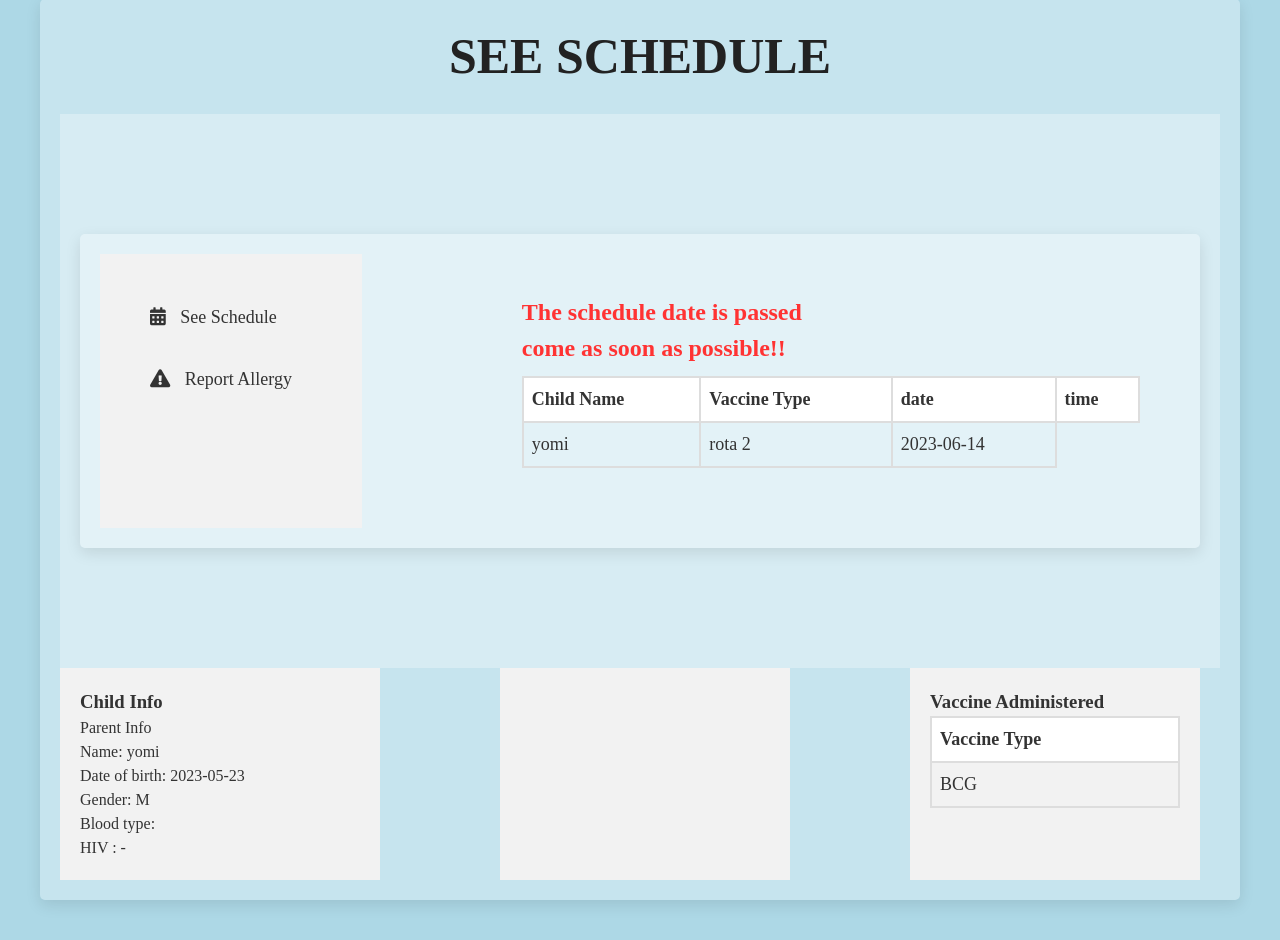
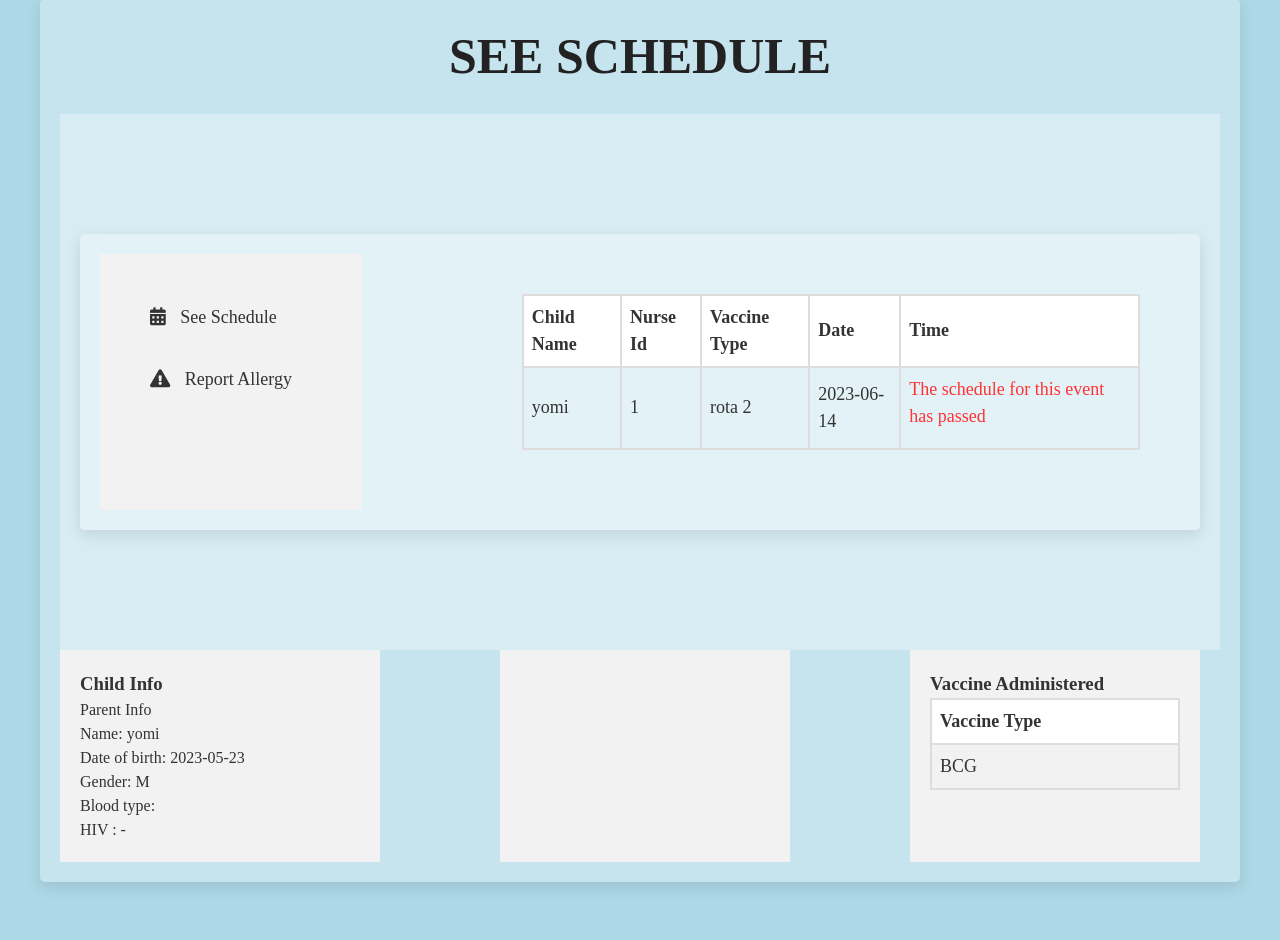
Before and after one commit to lensesorsa/lense, a PHP site: page /seeschedule.php in a window 1280 px wide. Shown: the part 179-1119 px from the top of the page. Run offline with PHP 8.4, Linux system fonts and the light colour scheme; the visitor is signed in with stand-in values (Sample User, id 1); data comes from the database, SQL or seed files in the repository.

Commit message:
update style

```diff
--- a/GenerateReport.php
+++ b/GenerateReport.php
@@ -5,7 +5,7 @@
    <meta charset="UTF-8">
    <meta http-equiv="X-UA-Compatible" content="IE=edge">
    <meta name="viewport" content="width=device-width, initial-scale=1.0">
-   <title>Weekly and Monthly Reports</title>
+   <title>Reports</title>
    <!-- font awesome cdn link  -->
    <link rel="stylesheet" href="https://cdnjs.cloudflare.com/ajax/libs/font-awesome/5.15.4/css/all.min.css">
    <!-- swiper css link  -->
--- a/NKhome.php
+++ b/NKhome.php
@@ -1,10 +1,10 @@
-<?php
+<!-- <?php
   session_start();
   if (!isset($_SESSION['user_id']) || !isset($_SESSION['name']) || $_SESSION['role'] !== 'nurseclerk') {
    header("location:home.php");
 
 }
-?>
+?> -->
 <section class="header">
 
    <a href="home.php" class="logo"> Jan meda health center</a>
--- a/Nhome.php
+++ b/Nhome.php
@@ -1,10 +1,10 @@
-<?php
+<!-- <?php
   session_start();
   if (!isset($_SESSION['user_id']) || !isset($_SESSION['name']) || $_SESSION['role'] !== 'nurse') {
    header("location:home.php");
 
 }
-?>
+?> -->
 <section class="header">
 
    <a href="home.php" class="logo"> Jan meda health center</a>
--- a/Phome.php
+++ b/Phome.php
@@ -1,10 +1,10 @@
-<?php
+<!-- <?php
   session_start();
   if (!isset($_SESSION['user_id']) || !isset($_SESSION['name']) || $_SESSION['role'] !== 'parent') {
    header("location:home.php");
 
 }
-?>
+?> -->
 <section class="header">
 
    <a href="home.php" class="logo"> Jan meda health center</a>
--- a/childprofile.php
+++ b/childprofile.php
@@ -13,7 +13,7 @@
    <meta charset="UTF-8">
    <meta http-equiv="X-UA-Compatible" content="IE=edge">
    <meta name="viewport" content="width=device-width, initial-scale=1.0">
-   <title>see schedule</title>
+   <title>Child Profile</title>
    <!-- font awesome cdn link  -->
    <link rel="stylesheet" href="https://cdnjs.cloudflare.com/ajax/libs/font-awesome/5.15.4/css/all.min.css">
    <!-- swiper css link  -->
--- a/content.php
+++ b/content.php
@@ -11,7 +11,7 @@ if (!isset($_SESSION['user_id']) || !isset($_SESSION['name']) || $_SESSION['role
     <meta charset="UTF-8">
     <meta http-equiv="X-UA-Compatible" content="IE=edge">
     <meta name="viewport" content="width=device-width, initial-scale=1.0">
-    <title>add content</title>
+    <title>Add content</title>
     <!-- font awesome cdn link  -->
     <link rel="stylesheet" href="https://cdnjs.cloudflare.com/ajax/libs/font-awesome/5.15.4/css/all.min.css">
     <!-- swiper css link  -->
--- a/generatereport.php
+++ b/generatereport.php
@@ -5,7 +5,7 @@
    <meta charset="UTF-8">
    <meta http-equiv="X-UA-Compatible" content="IE=edge">
    <meta name="viewport" content="width=device-width, initial-scale=1.0">
-   <title>Weekly and Monthly Reports</title>
+   <title>Reports</title>
    <!-- font awesome cdn link  -->
    <link rel="stylesheet" href="https://cdnjs.cloudflare.com/ajax/libs/font-awesome/5.15.4/css/all.min.css">
    <!-- swiper css link  -->
--- a/home.php
+++ b/home.php
@@ -69,7 +69,7 @@ try {
    <meta charset="UTF-8">
    <meta http-equiv="X-UA-Compatible" content="IE=edge">
    <meta name="viewport" content="width=device-width, initial-scale=1.0">
-   <title>home</title>
+   <title>Home</title>
    <!-- font awesome cdn link  -->
    <link rel="stylesheet" href="https://cdnjs.cloudflare.com/ajax/libs/font-awesome/5.15.4/css/all.min.css">
    <!-- swiper css link  -->
--- a/immunize.php
+++ b/immunize.php
@@ -221,7 +221,7 @@ if ($successful) {
    <meta charset="UTF-8">
    <meta http-equiv="X-UA-Compatible" content="IE=edge">
    <meta name="viewport" content="width=device-width, initial-scale=1.0">
-   <title>immunize</title>
+   <title>Immunize</title>
    <!-- Add the Bootstrap CSS file -->
    <link rel="stylesheet" href="https://maxcdn.bootstrapcdn.com/bootstrap/3.4.1/css/bootstrap.min.css">
 
--- a/reportallergy.php
+++ b/reportallergy.php
@@ -69,7 +69,7 @@ if ($_SERVER["REQUEST_METHOD"] == "POST") {
     <meta charset="UTF-8">
     <meta http-equiv="X-UA-Compatible" content="IE=edge">
     <meta name="viewport" content="width=device-width, initial-scale=1.0">
-    <title>Contact</title>
+    <title>Report allergy</title>
     <!-- Add the Bootstrap CSS file -->
     <link rel="stylesheet" href="https://maxcdn.bootstrapcdn.com/bootstrap/3.4.1/css/bootstrap.min.css">
 
--- a/schedule.php
+++ b/schedule.php
@@ -11,7 +11,7 @@
    <meta charset="UTF-8">
    <meta http-equiv="X-UA-Compatible" content="IE=edge">
    <meta name="viewport" content="width=device-width, initial-scale=1.0">
-   <title>home</title>
+   <title>Schedule</title>
 
       <!-- Add the Bootstrap CSS file -->
 <link rel="stylesheet" href="https://maxcdn.bootstrapcdn.com/bootstrap/3.4.1/css/bootstrap.min.css">
@@ -193,7 +193,7 @@ a:hover {
 
 
 <body style="background-color: lightblue;">
-<?php @include 'NKheader.php'; ?>
+<?php @include 'NKhome.php'; ?>
 <section class="footer">
 <div class="container">
       <div class="row">
--- a/seeallergyreport.php
+++ b/seeallergyreport.php
@@ -5,7 +5,7 @@
    <meta charset="UTF-8">
    <meta http-equiv="X-UA-Compatible" content="IE=edge">
    <meta name="viewport" content="width=device-width, initial-scale=1.0">
-   <title>contact</title>
+   <title>See Allergy Report</title>
    <!-- font awesome cdn link  -->
    <link rel="stylesheet" href="https://cdnjs.cloudflare.com/ajax/libs/font-awesome/5.15.4/css/all.min.css">
    <!-- swiper css link  -->
@@ -157,7 +157,6 @@ a:hover {
          <section class="contact">
          <fieldset style="width: 10;">
             <?php
-            session_start();
             $host = "localhost";
             $username = "root";
             $password = "";
--- a/seeschedule.php
+++ b/seeschedule.php
@@ -13,6 +13,7 @@
    <!-- custom css file link  -->
    <link rel="stylesheet" href="css/Style.css">
    <ink rel="shortcut icon" href="images/ye.jpg">
+   <link rel="shortcut icon" type="image/x-icon" href="image/logo.jpg" />
 </head>
 <style>
    table {
@@ -176,7 +177,6 @@
                            try {
                               $conn = new PDO("mysql:host=$host;dbname=$dbname", $username, $password);
                               $conn->setAttribute(PDO::ATTR_ERRMODE, PDO::ERRMODE_EXCEPTION);
-                              session_start();
 
                               if (!isset($_SESSION['user_id']) || !isset($_SESSION['name']) || $_SESSION['role'] !== 'parent') {
                                  header("location:home.php");
@@ -185,27 +185,31 @@
                               $c_id =  $_SESSION["c_id"];
 
 
-                              $stmt = $conn->query("SELECT c_id, v_type,date,time FROM schedule where c_id='$c_id'"); //where child is his own child's session
+                              $stmt = $conn->query("SELECT c_id, v_type,date,time,n_id FROM schedule where c_id='$c_id'"); //where child is his own child's session
                               $select = $conn->query("SELECT name from child where c_id='$c_id'");
 
                               //Display the results in an HTML table with borders and clickable rows
                               echo "<table>";
-                              echo "<tr><th>Child Name</th><th>Vaccine Type</th><th>date</th><th>time</th></tr>";
+                           echo "<tr><th>Child Name</th><th>Nurse Id</th><th>Vaccine Type</th><th>Date</th><th>Time</th></tr>";
+
                            while (($row = $stmt->fetch()) && ($rows = $select->fetch())) {
 
                               echo "<td>" . $rows["name"] . "</td>";
+                              echo "<td>" . $row["n_id"] . "</td>";
                               echo "<td>" . $row["v_type"] . "</td>";
                               echo "<td>" . $row["date"] . "</td>";
+
+
                               if ($row["time"] != null) {
                                   if (strtotime($row["date"]) < time()) {
                                       // schedule date has passed, show a warning message
-                                       echo "<h2 class=error>The schedule date is passed <hr>come as soon as possible!!</td>";
+                                      echo "<td><div class='error'>The schedule for this event has passed</div></td>";
                                   } else {
                                       // schedule date is in the future, show the time
                                       echo "<td>" . $row["time"] . "</td>";
                                   }
                               } else {
-                                    echo "<h2>The schedule is not yet set!!<hr>please visit later</td>";
+                                  echo "<td><div class='error'>The schedule is not yet set!! Please come later</div></td>";
                               }
 
 
```
Also changed, not shown: managevaccine.php (+7 -40 lines), image/logo.jpg (added). Lines whose indentation alone changed are shown as unchanged.
